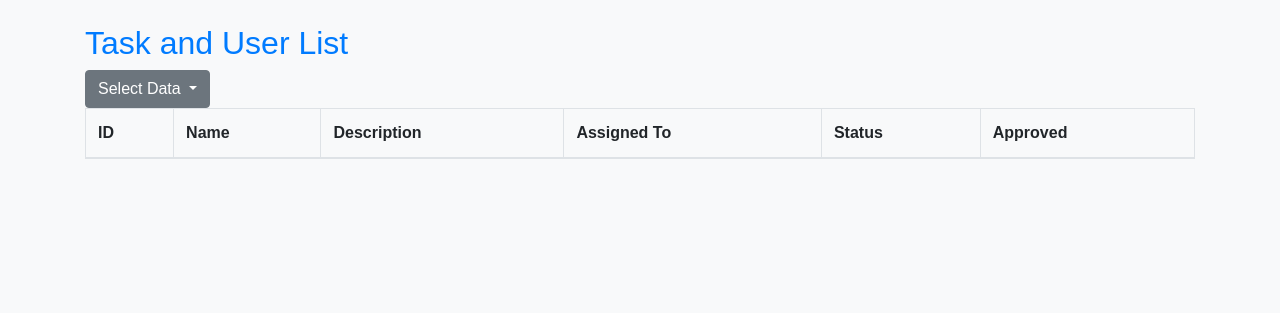
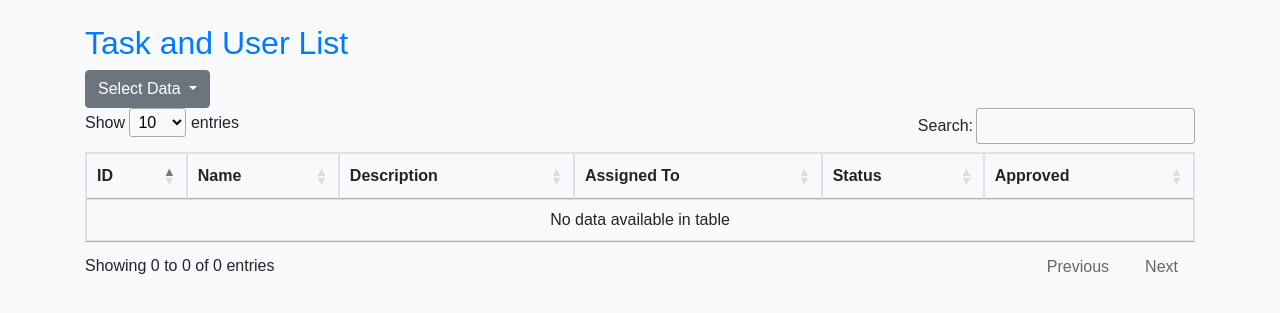
Before and after one commit to Ahmad-Jaber0/Task-Management-System, a Django app: page /sortable/ in a window 1280 px wide. Shown: the top 313 px of the page. Run offline with Django 5.2, Linux system fonts and the light colour scheme; data that the repository does not hold is empty; some libraries are stand-ins or nearby versions.

Commit message:
Last UPD in sortable

```diff
--- a/hierarchy/templates/show_task.html
+++ b/hierarchy/templates/show_task.html
@@ -24,10 +24,12 @@
                 <a class="nav-link dropdown-toggle" href="#" id="navbarDropdownMenuLink" role="button" data-toggle="dropdown" aria-haspopup="true" aria-expanded="false">
                     {{ request.user.username }}
                 </a>
+
                 <div class="dropdown-menu" aria-labelledby="navbarDropdownMenuLink">
                     <a class="dropdown-item" href="{% url 'logout_page' %}">Logout</a>
                 </div>
             </li>
+
             <li class="nav-item">
                 <a href="{% url 'add_task' pk %}" class="btn btn-success ml-3">Add Task</a>
             </li>
--- a/hierarchy/templates/sortable.html
+++ b/hierarchy/templates/sortable.html
@@ -28,7 +28,7 @@
         <table id="taskUserTable" class="table table-striped table-bordered">
             <thead>
                 <tr>
-                    <th>ID </th>
+                    <th>ID</th>
                     <th>Name</th>
                     <th>Description</th>
                     <th>Assigned To</th>
@@ -46,6 +46,26 @@
     <script src="https://cdn.datatables.net/1.11.5/js/jquery.dataTables.min.js"></script>
     <script>
         $(document).ready(function() {
+            var table = $('#taskUserTable').DataTable({
+                searching: true,
+                paging: true,
+                pageLength: 10,
+                responsive: true,
+                rowCallback: function(row, data, index) {
+                    $(row).addClass('table-row-hover');
+                }
+            });
+
+            showTasks();
+
+            $('#selectTask').on('click', function() {
+                showTasks();
+            });
+
+            $('#selectUser').on('click', function() {
+                showUsers();
+            });
+
             function showTasks() {
                 $.ajax({
                     url: "{% url 'task_data' %}",
@@ -67,34 +87,24 @@
             }
 
             function populateTable(data, isTask) {
-                var table = $('#taskUserTable').DataTable();
                 table.clear().draw();
-
-                var columnHeaders = isTask ? ['ID', 'Name', 'Description', 'Assigned To', 'Status', 'Approved']
-                                           : ['ID', 'Username', 'Full Name', 'Email', 'Role', 'Supervisor'];
-
-                table.columns().header().to$().each(function(index) {
-                    $(this).text(columnHeaders[index]);
-                });
 
                 $.each(data, function(index, row) {
                     var rowData = isTask ? [row.id, row.name, row.task_description, row.assigned_to, row.status, row.approved ? 'Yes' : 'No']
-                                          : [row.id, row.username, row.first_name + ' ' + row.last_name, row.email, row.role, row.supervisor ? row.supervisor : ''];
+                                        : [row.id, row.username, row.first_name + ' ' + row.last_name, row.email, row.role, row.supervisor ? row.supervisor : ''];
 
-                    table.row.add(rowData).draw();
+                    var newRow = table.row.add(rowData).draw().node();
+
+                    $(newRow).find('td:eq(1)').on('click', function() {
+                        if (!isTask) {
+                            window.location.href = '/show_task/' + row.id + '/';
+                        }
+                    });
                 });
             }
+        });
 
-            showTasks();
 
-            $('#selectTask').on('click', function() {
-                showTasks();
-            });
-
-            $('#selectUser').on('click', function() {
-                showUsers();
-            });
-        });
 
     </script>
 </body>
```
Also changed, not shown: hierarchy/templates/View_members.html (+12 -0 lines), db.sqlite3.
